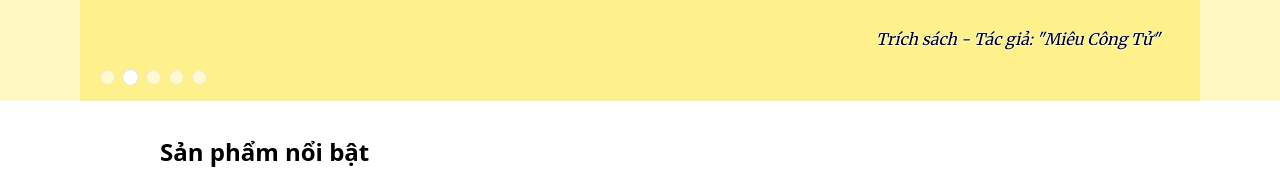
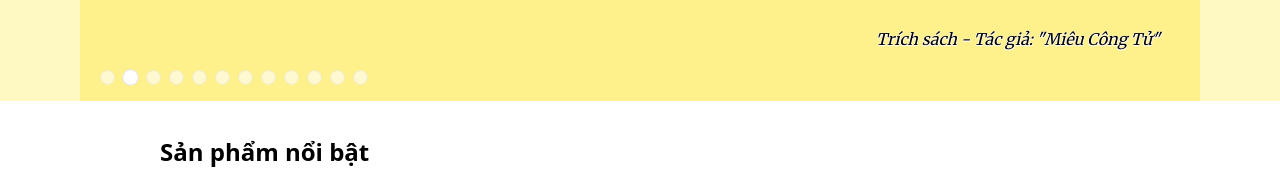
Before and after one commit to SongDuy/web-an-thanh-food, a React (Create React App) app: page / in a window 1280 px wide. Shown: the part 499-668 px from the top of the page. Built offline with nearby package versions, Linux system fonts and the light colour scheme.

Commit message:
Update new

```diff
--- a/src/components/BannerSlider.js
+++ b/src/components/BannerSlider.js
@@ -28,6 +28,49 @@ const banners = [
   {
     title: '999 lá thư gửi cho chính mình*',
     subtitle: "5. Rất nhiều lần sau khi bạn đã nỗ lực phấn đấu hết mình nhưng không thể đạt được kết quả như mong muốn, tuyệt đối không phải do bạn không xứng đáng mà là cơ hội vẫn chưa tới. Ðiều bạn cần làm chính là, cắn chặt răng tiếp tục kiên trì nỗ lực, chỉ như vậy mà thôi.",
+    author: "Miêu Công Tử",
+    bg: 'bg-blue-200',
+  },
+  {
+    title: '999 lá thư gửi cho chính mình*',
+    subtitle: "6. Cái gọi là kỳ tích, thực ra là như thế này: Kỳ tích không phải là thứ ông trời ban cho một người vốn chẳng đáng có được nó, mà là sự khen thưởng đang thong dong tìm tới người chăm chỉ, nó chỉ đến muộn một chút thôi chứ tuyệt đối không vắng mặt.",
+    author: "Miêu Công Tử",
+    bg: 'bg-blue-200',
+  },
+  {
+    title: '999 lá thư gửi cho chính mình*',
+    subtitle: `7. Miyaki Hayao từng nói trong phim của mình: "Tôi luôn tin tưởng trên thế giới này nhất định có một cái tôi khác, làm những việc tôi không dám làm, sống cuộc đời mà tôi muốn sống." Thực ra, mỗi người đều có một cái tôi khác, chỉ cần chúng ta bằng lòng, vậy thì sẽ chẳng có việc gì chúng ta không dám làm, và chúng ta sẽ sống cuộc đời mình muốn.`,
+    author: "Miêu Công Tử",
+    bg: 'bg-blue-200',
+  },
+
+  {
+    title: '999 lá thư gửi cho chính mình*',
+    subtitle: "8. Có lẽ bạn cảm thấy mình là kẻ trắng tay, có lẽ bạn vô cùng ngưỡng mộ nhà to, xe đẹp của ông chủ, những đôi khuyên tai cao cấp lấp lánh của các chị em bạn học. Thực ra, bạn không cần ngưỡng mộ những thứ đó, năm tháng nỗ lực phấn đấu sẽ mang tất cả tới cho bạn. Còn những năm tháng tuổi trẻ của bạn, họ không cách nào có lại được.",
+    author: "Miêu Công Tử",
+    bg: 'bg-blue-200',
+  },
+  {
+    title: '999 lá thư gửi cho chính mình*',
+    subtitle: "9. Hiện tại chính là kết quả của mọi hành động trong quá khứ. Nếu bạn ghét bạn hiện tại, bạn nên suy nghĩ lại về chính mình. Vì mỗi thứ bạn không bằng lòng, đều do trước đây bạn chưa từng cố gắng.",
+    author: "Miêu Công Tử",
+    bg: 'bg-blue-200',
+  },
+  {
+    title: '999 lá thư gửi cho chính mình*',
+    subtitle: "10. Tuổi trẻ chính là vào lúc đối mặt khó khăn vất vả, phải nỗ lực phấn đấu. Bạn nhất định phải tin tưởng, đằng sau mọi sự nỗ lực phần thưởng luôn được tăng lên gấp bội. Cuộc sống hôm nay là do sự quyết định của ba năm trước, nhưng nếu hôm nay bạn vẫn sống cuộc sống giống như ba năm trước, vậy thì ba năm sau bạn vẫn sẽ chỉ như vậy mà thôi.",
+    author: "Miêu Công Tử",
+    bg: 'bg-blue-200',
+  },
+  {
+    title: '999 lá thư gửi cho chính mình*',
+    subtitle: "11. Thật ra phấn đấu chính là mỗi ngày đều sống nghiêm túc, mỗi việc dù nhỏ cũng phải làm tốt, không dây dưa lề mề, không oán thán, không đùn đẩy trách nhiệm, không lười biếng trốn tránh. Nỗ lực từng ngày, từng ngày mới có thể hội tụ được tất cả sự dũng cảm giúp bạn kiên trì, dẫn bạn đến nơi mà bạn muốn.",
+    author: "Miêu Công Tử",
+    bg: 'bg-blue-200',
+  },
+  {
+    title: '999 lá thư gửi cho chính mình*',
+    subtitle: "12. Trong những năm tháng cuộc đời, người nào cố gắng nhất định sẽ thoát kén thành bướm. Bạn phải tin rằng, có một ngày bản thân sẽ phá kén thoát ra, trưởng thành hoàn mỹhơn cả sự mong đợi của mọi người, nhưng quá trình này vốn vô cùng gian khổ, vất vả, có lúc sẽ cảm thấy nản lòng chùn bước. Ðối mặt với hiện thực tàn khốc, bạn cảm thấy bản thân vô cùng nhỏ bé, yếu đuối, nhưng đó chính là một phần của cuộc sống. Làm tốt những gì của hiện tại, sau đó tất cả sẽ dần tốt hơn.",
     author: "Miêu Công Tử",
     bg: 'bg-blue-200',
   },
```
